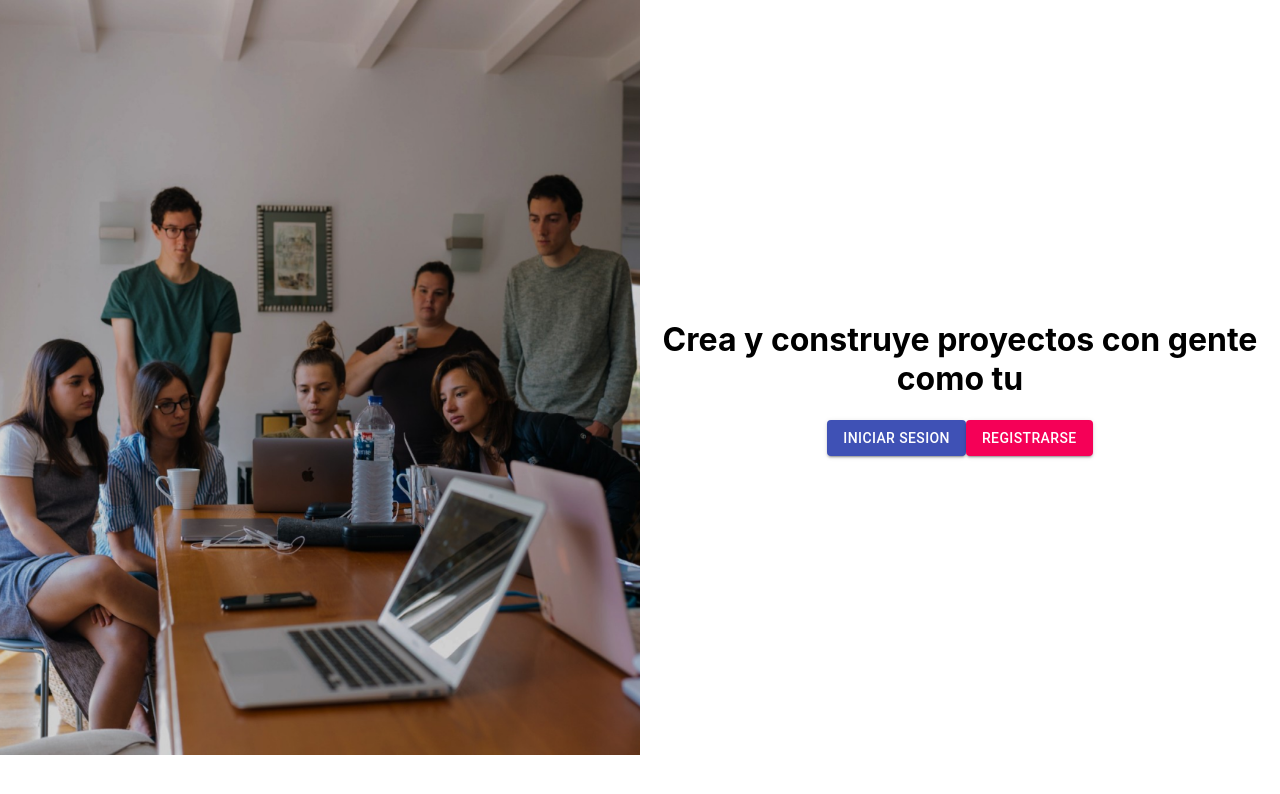
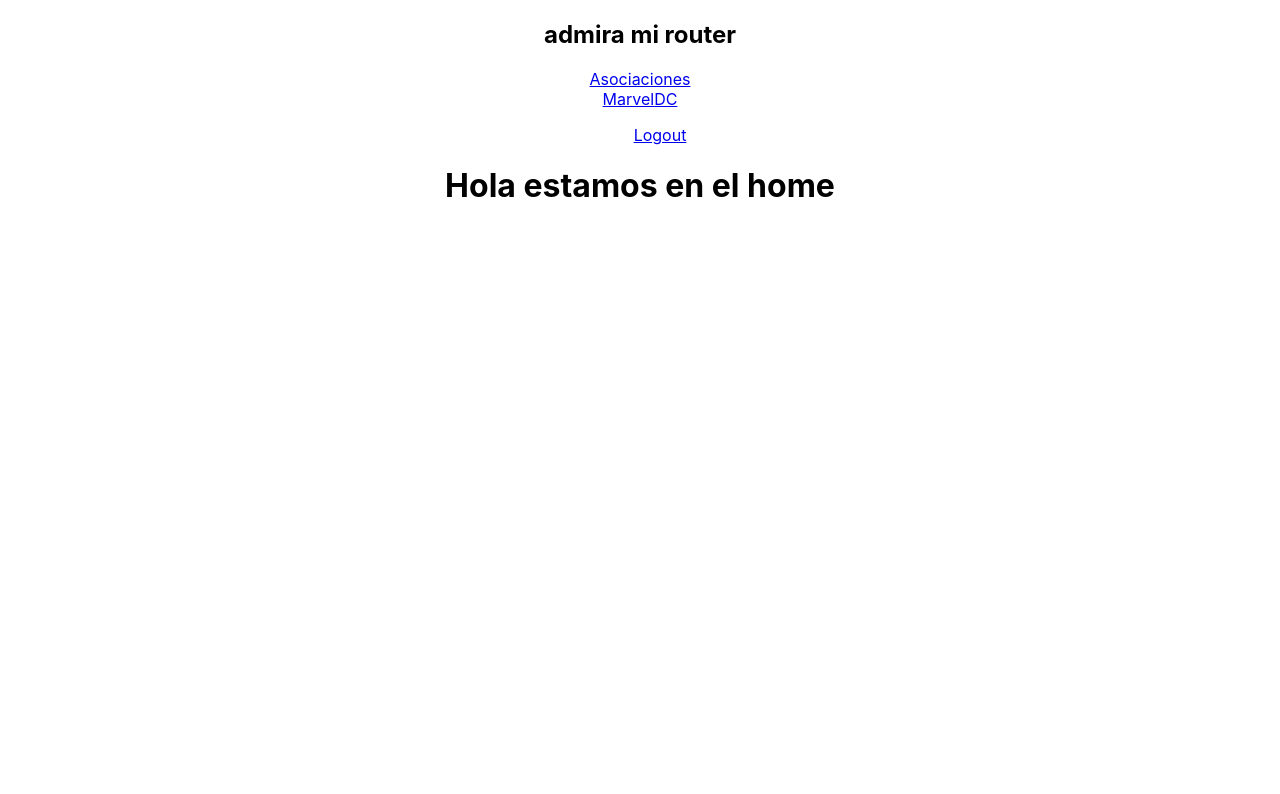
Before and after one commit to csdev19/proyecto1-web, a React (Create React App) app: page /home in a window 1280 px wide. Shown: the top 794 px of the page. Built offline with nearby package versions, Linux system fonts and the light colour scheme.

Commit message:
mi trabajo aqui ha terminado pero el tuyo acaba de comenzar

```diff
--- a/src/App.js
+++ b/src/App.js
@@ -1,16 +1,16 @@
 import React from 'react';
-import logo from './logo.svg';
+// import logo from './logo.svg';
 import './App.css';
-
-import ComponentePrueba from "./components/ComponentePrueba";
-import GestorIngreso from './components/GestorIngreso/GestorIngreso';
-
+// import ComponentePrueba from "./components/ComponentePrueba";
+// import GestorIngreso from './components/GestorIngreso/GestorIngreso';
+import { AppRouter } from './routers/AppRouter';
 
 function App() {
   return (
     <div className="App">
+      <AppRouter />
 
-      <GestorIngreso />
+      {/* <GestorIngreso /> */}
       {/* <header className="App-header">
         <img src={logo} className="App-logo" alt="logo" />
         <img src={process.env.PUBLIC_URL + '/images/portada_login.png'} alt="imagen portada" className="hola" />
--- /dev/null
+++ b/src/components/Home/Home.js
@@ -0,0 +1,9 @@
+import React from 'react'
+
+export const Home = () => {
+  return (
+    <div>
+      <h1>Hola estamos en el home</h1>
+    </div>
+  );
+};
--- /dev/null
+++ b/src/components/ui/Navbar.js
@@ -0,0 +1,53 @@
+import React from 'react'
+import { Link, NavLink } from 'react-router-dom'
+
+export const Navbar = () => {
+  return (
+    <nav className="navbar navbar-expand-sm navbar-dark bg-dark">
+
+      <h1>admira mi router</h1>
+      <Link
+        className="navbar-brand"
+        to="/"
+      >
+        Asociaciones
+      </Link>
+
+      <div className="navbar-collapse">
+        <div className="navbar-nav">
+
+          <NavLink
+            activeClassName="active"
+            className="nav-item nav-link"
+            exact
+            to="/marvel"
+          >
+            Marvel
+          </NavLink>
+
+          <NavLink
+            activeClassName="active"
+            className="nav-item nav-link"
+            exact
+            to="/dc"
+          >
+            DC
+          </NavLink>
+        </div>
+      </div>
+
+      <div className="navbar-collapse collapse w-100 order-3 dual-collapse2">
+        <ul className="navbar-nav ml-auto">
+          <NavLink
+            activeClassName="active"
+            className="nav-item nav-link"
+            exact
+            to="/login"
+          >
+          Logout
+          </NavLink>
+        </ul>
+      </div>
+    </nav>
+  )
+}
--- /dev/null
+++ b/src/routers/AppRouter.js
@@ -0,0 +1,22 @@
+import React from 'react';
+import {
+  BrowserRouter as Router,
+  Switch,
+  Route,
+  Link
+} from "react-router-dom";
+import GestorIngreso from '../components/GestorIngreso/GestorIngreso';
+import { HomeRoutes } from './HomeRoutes';
+
+export const AppRouter = () => {
+  return (
+    <Router>
+      <div>
+        <Switch>
+          <Route exact path="/auth" component={ GestorIngreso } />
+          <Route path="/" component={ HomeRoutes } />
+        </Switch>
+      </div>
+    </Router>
+  );
+};
--- /dev/null
+++ b/src/routers/HomeRoutes.js
@@ -0,0 +1,20 @@
+// import { Switch, Route } from '@material-ui/core';
+import React from 'react';
+import { Navbar } from '../components/ui/Navbar';
+import { Home } from '../components/Home/Home';
+import { Redirect, Route, Switch } from 'react-router-dom';
+
+export const HomeRoutes = () => {
+  return (
+    <>
+      <Navbar />
+
+      <div>
+        <Switch>
+          <Route exact path="/home" component={ Home } />
+          <Redirect to="/auth" />
+        </Switch>
+      </div>
+    </>
+  );
+};
```
